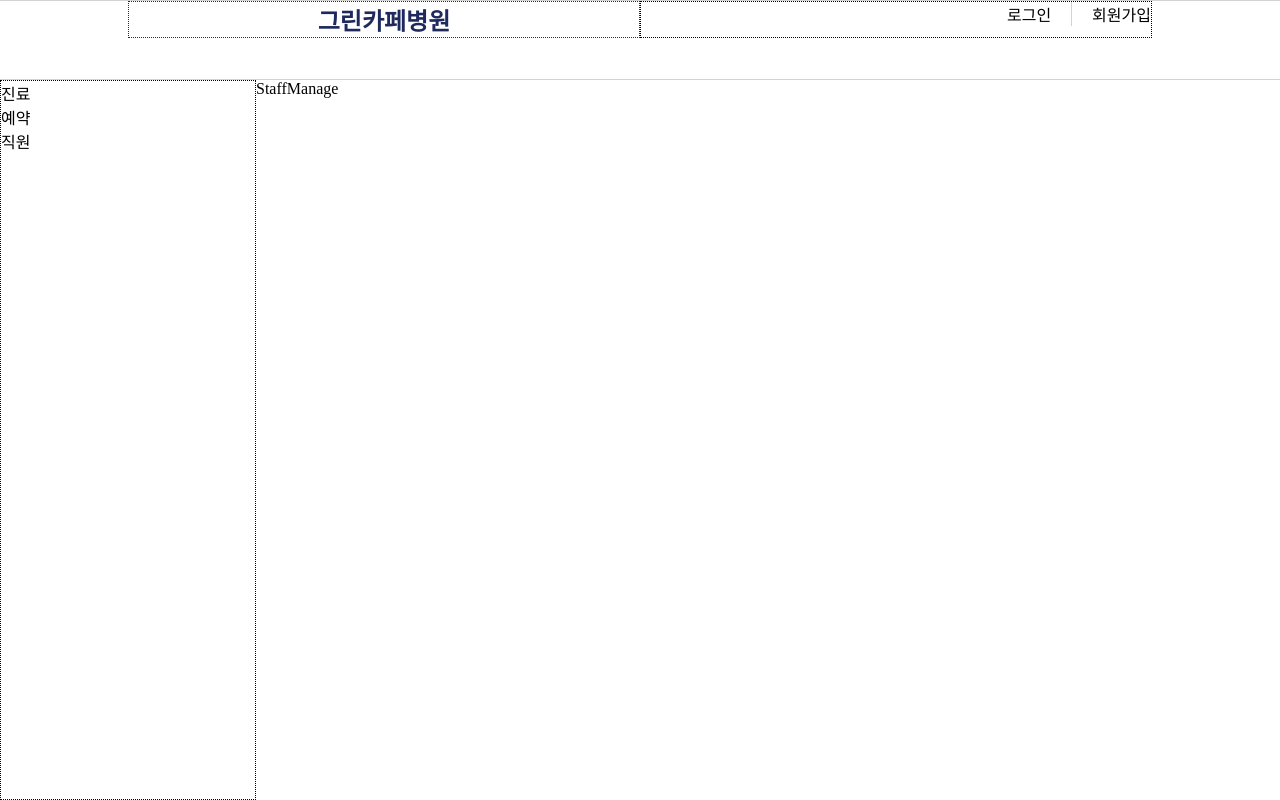
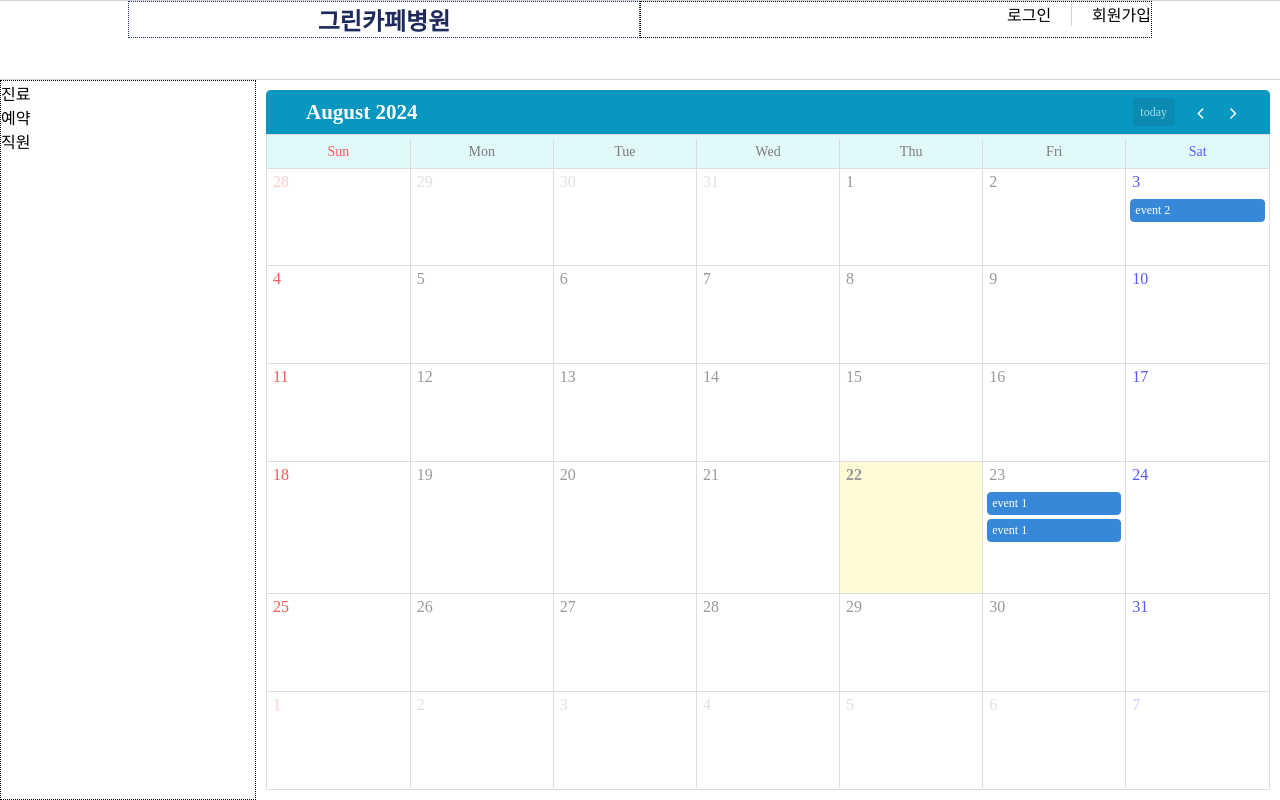
Before and after one commit to sunkh964/Team3, a React (Create React App) app in the folder src/main/frontend/: page /admin/staffManage in a window 1280 px wide. Built offline with nearby package versions, Linux system fonts and the light colour scheme; a web font is replaced by a local one.

Commit message:
idw update

```diff
--- a/src/main/frontend/package.json
+++ b/src/main/frontend/package.json
@@ -3,15 +3,21 @@
   "version": "0.1.0",
   "private": true,
   "dependencies": {
+    "@fullcalendar/core": "^6.1.15",
+    "@fullcalendar/daygrid": "^6.1.15",
+    "@fullcalendar/interaction": "^6.1.15",
+    "@fullcalendar/react": "^6.1.15",
     "@testing-library/jest-dom": "^5.17.0",
     "@testing-library/react": "^13.4.0",
     "@testing-library/user-event": "^13.5.0",
     "axios": "^1.7.4",
     "react": "^18.3.1",
+    "react-calendar": "^5.0.0",
     "react-daum-postcode": "^3.1.3",
     "react-dom": "^18.3.1",
     "react-router-dom": "^6.26.1",
     "react-scripts": "5.0.1",
+    "styled-components": "^6.1.12",
     "web-vitals": "^2.1.4"
   },
   "scripts": {
--- /dev/null
+++ b/src/main/frontend/src/pages/admin/StaffManage.css
@@ -0,0 +1,14 @@
+/* ============ 레이아웃 잡기 ============ */
+.staff-manage-div {
+   width: 100%;
+   height: 100%;
+}
+
+.calendar-div {
+   height: 100%;
+   padding: 10px;
+}
+
+.calendar {
+   height: 100%;
+}
--- a/src/main/frontend/src/pages/admin/StaffManage.js
+++ b/src/main/frontend/src/pages/admin/StaffManage.js
@@ -1,8 +1,40 @@
 import React from 'react'
+import './StaffManage.css'
+import './calendar.css'
+import dayGridPlugin from '@fullcalendar/daygrid'
+import FullCalendar from '@fullcalendar/react'
+import interactionPlugin from "@fullcalendar/interaction"
+import styled from 'styled-components'
 
 const StaffManage = () => {
+  const handleDateClick = (e) => {
+    console.log(e.dateStr)
+  }
+
+  const FullCalendarContainer = styled.div`
+    width: 100%;
+    height: 100%;
+    display: flex;
+    justify-content: center;
+
+    // 캘린더 전체 사이즈 조정
+    .fc {
+      width: 100%;
+    }
+  `;
+
   return (
-    <div>StaffManage</div>
+    <div className='calendar-div'>
+      <FullCalendarContainer>
+        <FullCalendar className='calendar' plugins={[dayGridPlugin, interactionPlugin]} dateClick={handleDateClick}
+          events={[
+            { title: 'event 1', date: '2024-08-23' },
+            { title: 'event 1', date: '2024-08-23' },
+            { title: 'event 2', date: '2024-08-03' }
+        ]}
+        />
+      </FullCalendarContainer>
+    </div>
   )
 }
 
--- /dev/null
+++ b/src/main/frontend/src/pages/admin/calendar.css
@@ -0,0 +1,84 @@
+   /*  toolbar container */
+   .fc .fc-toolbar.fc-header-toolbar {
+      margin: 0px;
+      padding: 0px 20px 0px 40px;
+      background-color: #0797c1;
+      height: 50px;
+      font-weight: 600;
+      font-size: 12px;
+      color: white;
+      border-radius: 5px 5px 0px 0px;
+   }
+
+   /*  toolbar 버튼 */
+   .fc .fc-button-primary {
+      background-color: transparent;
+      border: none;
+   }
+   .fc .fc-button-primary:hover {
+      background-color: transparent;
+   }
+   .fc .fc-button-primary:hover:not(:disabled) {
+      color: #1a4d7b;
+      }
+
+   .fc .fc-button-primary span {
+      font-weight: 500;
+      font-size: 28px;
+   }
+   .fc-today-button.fc-button.fc-button-primary {
+      background-color: #0e86aa;
+   }
+
+   .fc-button.fc-button-primary:active {
+      background-color: #0e7ba5;
+   }
+
+   /*  요일 부분 */
+   .fc-theme-standard th {
+      height: 30px;
+      padding-top: 3.5px;
+      background-color: #e2f9fa;
+      font-weight: 500;
+      font-size: 14px;
+      color: #7b7b7b;
+   }
+
+   .fc-daygrid-day-number {
+      color: #999999;
+   }
+
+      /* 주말 색상 변경 */
+      .fc-day-sun a { color: #ff5757; }
+      .fc-day-sat a { color: #5757ff; }
+
+   /*  오늘 날짜 배경색 */
+   .fc .fc-daygrid-day.fc-day-today {
+      background-color: #fffbd5;
+      font-weight: 800;
+   }
+
+   /*  날짜별 그리드 */
+   .fc .fc-daygrid-day-frame {
+      padding: 10px;
+   }
+
+   /*  날짜  ex) 2일 */
+   .fc .fc-daygrid-day-top {
+      flex-direction: row;
+      margin-bottom: 3px;
+   }
+
+   /*  각 이벤트 요소 */
+   .fc-event {
+      cursor: pointer;
+      padding: 2px 3px;
+      margin-bottom: 3px;
+      border-radius: 4px;
+      font-weight: 400;
+      font-size: 12px;
+   }
+
+   .fc-daygrid-day-frame.fc-scrollgrid-sync-inner {
+      padding: 0px 2px;
+   }
```
Also changed, not shown: 1 other file (tests, documents, lock files or other folders).
